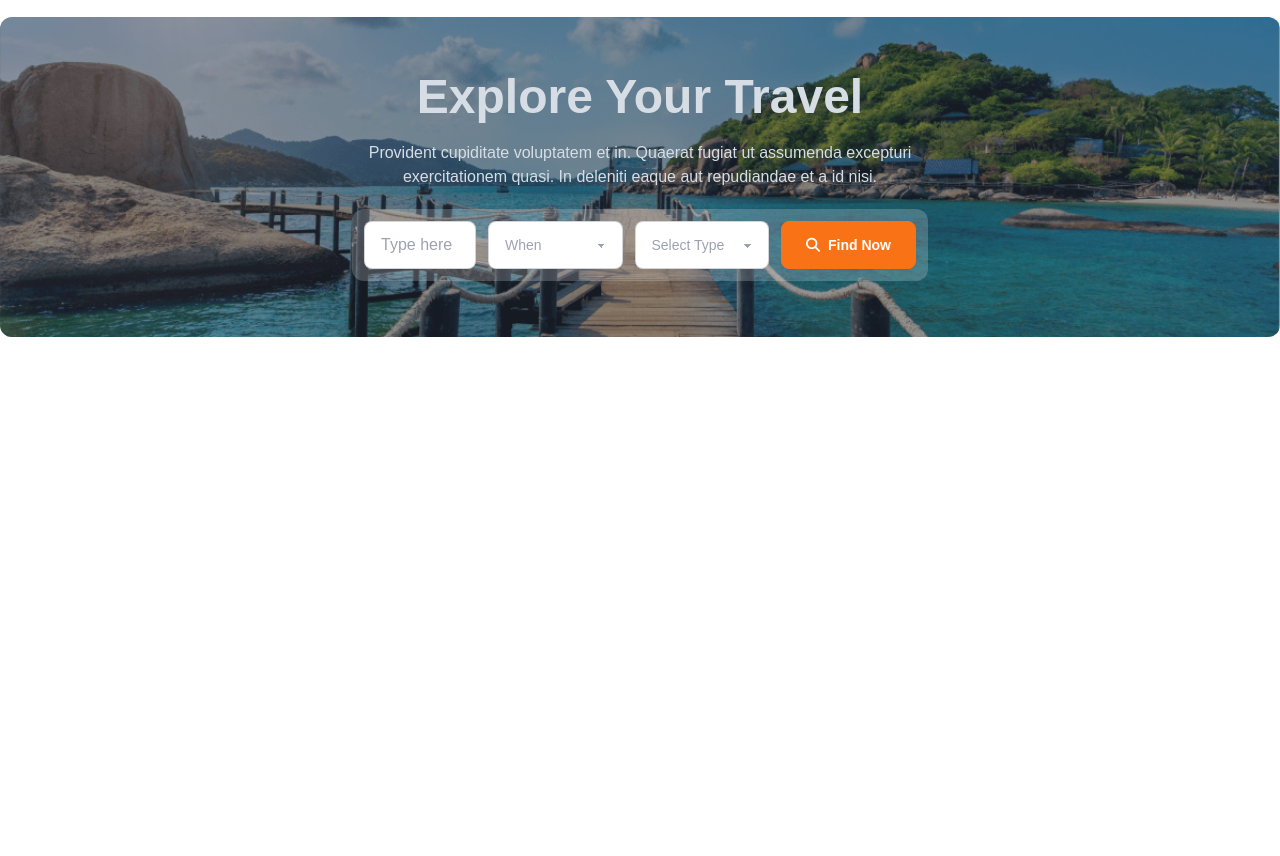
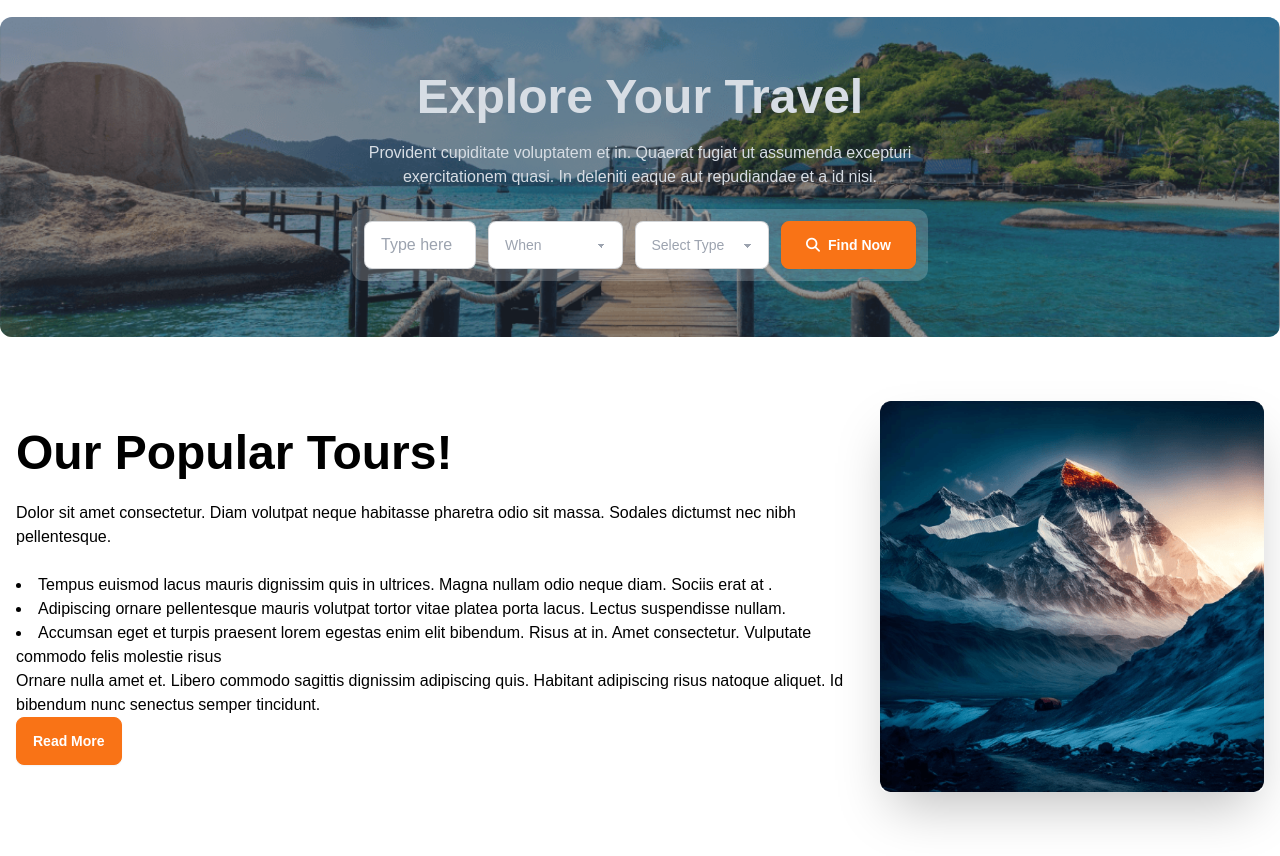
Before and after one commit to sheikhmuhammadantor/assignment-two-batch-9, a plain HTML site: page index.html in a window 1280 px wide. Shown: the part 95-951 px from the top of the page. Before the commit the page ends 800 px from the top, so only its background shows below. Drawn offline with nearby package versions, Linux system fonts and the light colour scheme.

Commit message:
Popular Section Done.

```diff
--- a/index.html
+++ b/index.html
@@ -82,6 +82,40 @@
         </div>
     </section>
 
+    <!--  Popular Tours Section -->
+    <section class="container mx-auto">
+        <div class="hero my-12">
+            <div class="hero-content flex-col lg:flex-row">
+                <div>
+                    <h1 class="text-5xl font-bold">Our Popular Tours!</h1>
+                    <p class="py-6">
+                        Dolor sit amet consectetur. Diam volutpat neque habitasse pharetra odio sit massa. Sodales
+                        dictumst nec nibh pellentesque.
+                        <li>
+                            Tempus euismod lacus mauris dignissim quis in ultrices. Magna nullam odio neque diam. Sociis
+                            erat at .
+                        </li>
+                        <li>
+                            Adipiscing ornare pellentesque mauris volutpat tortor vitae platea porta lacus. Lectus
+                            suspendisse nullam.
+                        </li>
+                        <li>
+                            Accumsan eget et turpis praesent lorem egestas enim elit bibendum. Risus at in.
+                            Amet consectetur. Vulputate commodo felis molestie risus
+                        </li>
+                        Ornare nulla amet et. Libero commodo sagittis dignissim adipiscing quis. Habitant adipiscing
+                        risus natoque aliquet. Id bibendum nunc senectus semper tincidunt.
+                    </p>
+                    <button class="btn bg-orange-500 border-orange-500 text-white">Read More</button>
+                </div>
+                <div>
+                    <img src="./assets/popular-tours.png" class="max-w-sm rounded-lg shadow-2xl" />
+                </div>
+            </div>
+        </div>
+    </section>
+
+
 
 </body>
 
```
